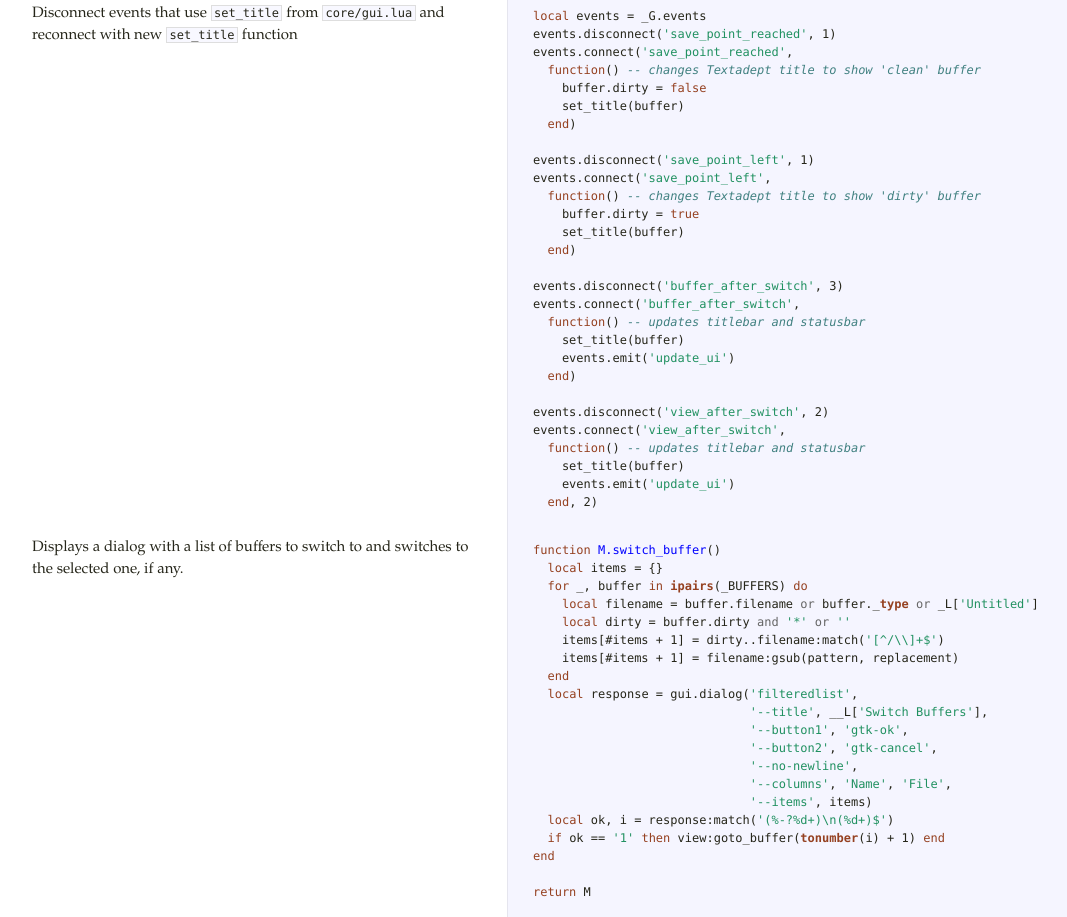
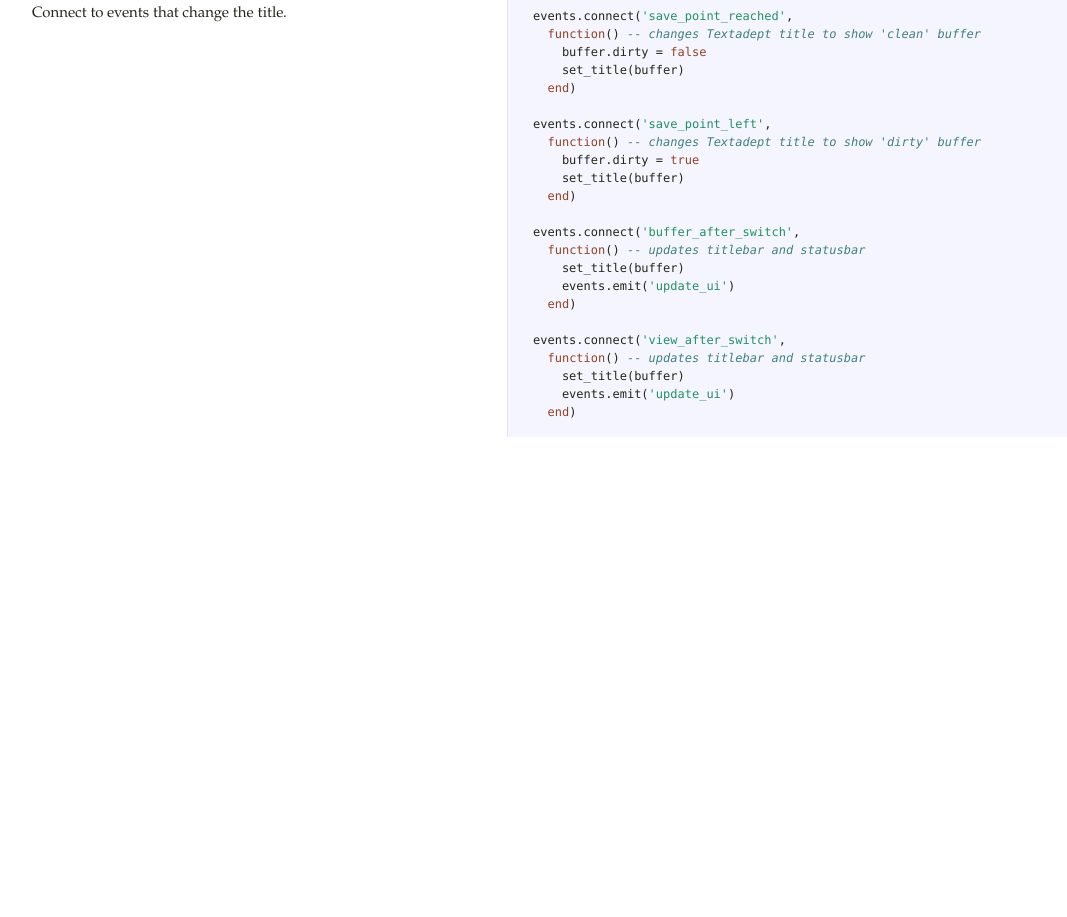
Before and after one commit to rgieseke/ta-common, a plain HTML site: page docs/display_filename.html in a window 1280 px wide. Shown: the part 923-1840 px from the top of the page, without its empty margins (18-1085 px from the left). After the commit the page ends 1360 px from the top, so only its background shows below. Drawn offline with Linux system fonts and the light colour scheme.

Commit message:
Auto-update docs.

```diff
--- a/docs/display_filename.html
+++ b/docs/display_filename.html
@@ -67,15 +67,12 @@ On Windows</p>
 <pre><code>~/...
 </code></pre>
 
-<p>Modified from Textadept's
-<a href="http://code.google.com/p/textadept/source/browse/core/gui.lua">core.gui</a> and
-<a href="http://code.google.com/p/textadept/source/browse/modules/textadept/snapopen.lua">snapopen</a>
-module.</p>
+<p>Modified from Textadept's <code>core.gui</code> module.</p>
 
 
 </td>
 <td class="code">
-  <div class="highlight"><pre><span class="k">local</span> M = {}
+  <div class="highlight"><pre>
 </pre></div>
 </td>
 </tr><tr id="section-2">
@@ -155,74 +152,34 @@ Parameter:<br>
     <a class="pilcrow" href="#section-6">&#182;</a>
   </div>
 
-<p>Disconnect events that use <code>set_title</code> from <code>core/gui.lua</code>
-and reconnect with new <code>set_title</code> function</p>
+<p>Connect to events that change the title.</p>
 
 
 </td>
 <td class="code">
-  <div class="highlight"><pre><span class="k">local</span> events = _G.events
-events.disconnect(<span class="s">'save_point_reached'</span>, 1)
-events.connect(<span class="s">'save_point_reached'</span>,
+  <div class="highlight"><pre>events.connect(<span class="s">'save_point_reached'</span>,
   <span class="k">function</span>() <span class="c">-- changes Textadept title to show 'clean' buffer
 </span>    buffer.dirty = <span class="k">false</span>
     set_title(buffer)
   <span class="k">end</span>)
 
-events.disconnect(<span class="s">'save_point_left'</span>, 1)
 events.connect(<span class="s">'save_point_left'</span>,
   <span class="k">function</span>() <span class="c">-- changes Textadept title to show 'dirty' buffer
 </span>    buffer.dirty = <span class="k">true</span>
     set_title(buffer)
   <span class="k">end</span>)
 
-events.disconnect(<span class="s">'buffer_after_switch'</span>, 3)
 events.connect(<span class="s">'buffer_after_switch'</span>,
   <span class="k">function</span>() <span class="c">-- updates titlebar and statusbar
 </span>    set_title(buffer)
     events.emit(<span class="s">'update_ui'</span>)
   <span class="k">end</span>)
 
-events.disconnect(<span class="s">'view_after_switch'</span>, 2)
 events.connect(<span class="s">'view_after_switch'</span>,
   <span class="k">function</span>() <span class="c">-- updates titlebar and statusbar
 </span>    set_title(buffer)
     events.emit(<span class="s">'update_ui'</span>)
-  <span class="k">end</span>, 2)
-</pre></div>
-</td>
-</tr><tr id="section-7">
-<td class="docs">
-  <div class="pilwrap">
-    <a class="pilcrow" href="#section-7">&#182;</a>
-  </div>
-
-<p>Displays a dialog with a list of buffers to switch to and switches to the
-selected one, if any.</p>
-
-
-</td>
-<td class="code">
-  <div class="highlight"><pre><span class="k">function</span> <span class="nf">M.switch_buffer</span>()
-  <span class="k">local</span> items = {}
-  <span class="k">for</span> _, buffer <span class="k">in</span> <span class="nt">ipairs</span>(_BUFFERS) <span class="k">do</span>
-    <span class="k">local</span> filename = buffer.filename <span class="o">or</span> buffer._<span class="nt">type</span> <span class="o">or</span> _L[<span class="s">'Untitled'</span>]
-    <span class="k">local</span> dirty = buffer.dirty <span class="o">and</span> <span class="s">'*'</span> <span class="o">or</span> <span class="s">''</span>
-    items[#items + 1] = dirty..filename:match(<span class="s">'[^/\\]+$'</span>)
-    items[#items + 1] = filename:gsub(pattern, replacement)
-  <span class="k">end</span>
-  <span class="k">local</span> response = gui.dialog(<span class="s">'filteredlist'</span>,
-                              <span class="s">'--title'</span>, __L[<span class="s">'Switch Buffers'</span>],
-                              <span class="s">'--button1'</span>, <span class="s">'gtk-ok'</span>,
-                              <span class="s">'--button2'</span>, <span class="s">'gtk-cancel'</span>,
-                              <span class="s">'--no-newline'</span>,
-                              <span class="s">'--columns'</span>, <span class="s">'Name'</span>, <span class="s">'File'</span>,
-                              <span class="s">'--items'</span>, items)
-  <span class="k">local</span> ok, i = response:match(<span class="s">'(&#37;-?&#37;d+)\n(&#37;d+)$'</span>)
-  <span class="k">if</span> ok == <span class="s">'1'</span> <span class="k">then</span> view:goto_buffer(<span class="nt">tonumber</span>(i) + 1) <span class="k">end</span>
-<span class="k">end</span>
-
-<span class="k">return</span> M
+  <span class="k">end</span>)
 </pre></div>
 </td>
 </tr></tbody>
```
Also changed, not shown: docs/index.html (+26 -38 lines), docs/vc.html (+0 -1 lines).
